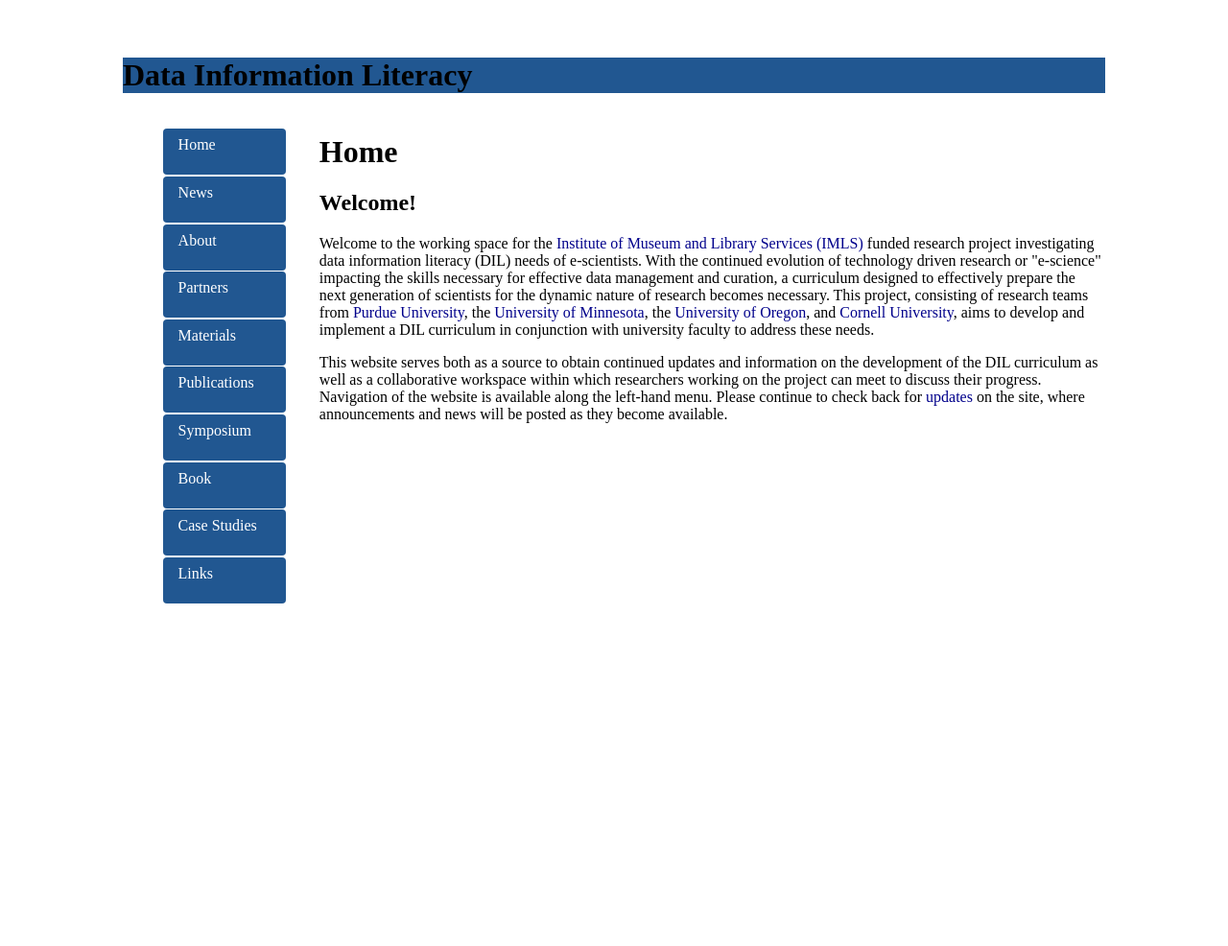
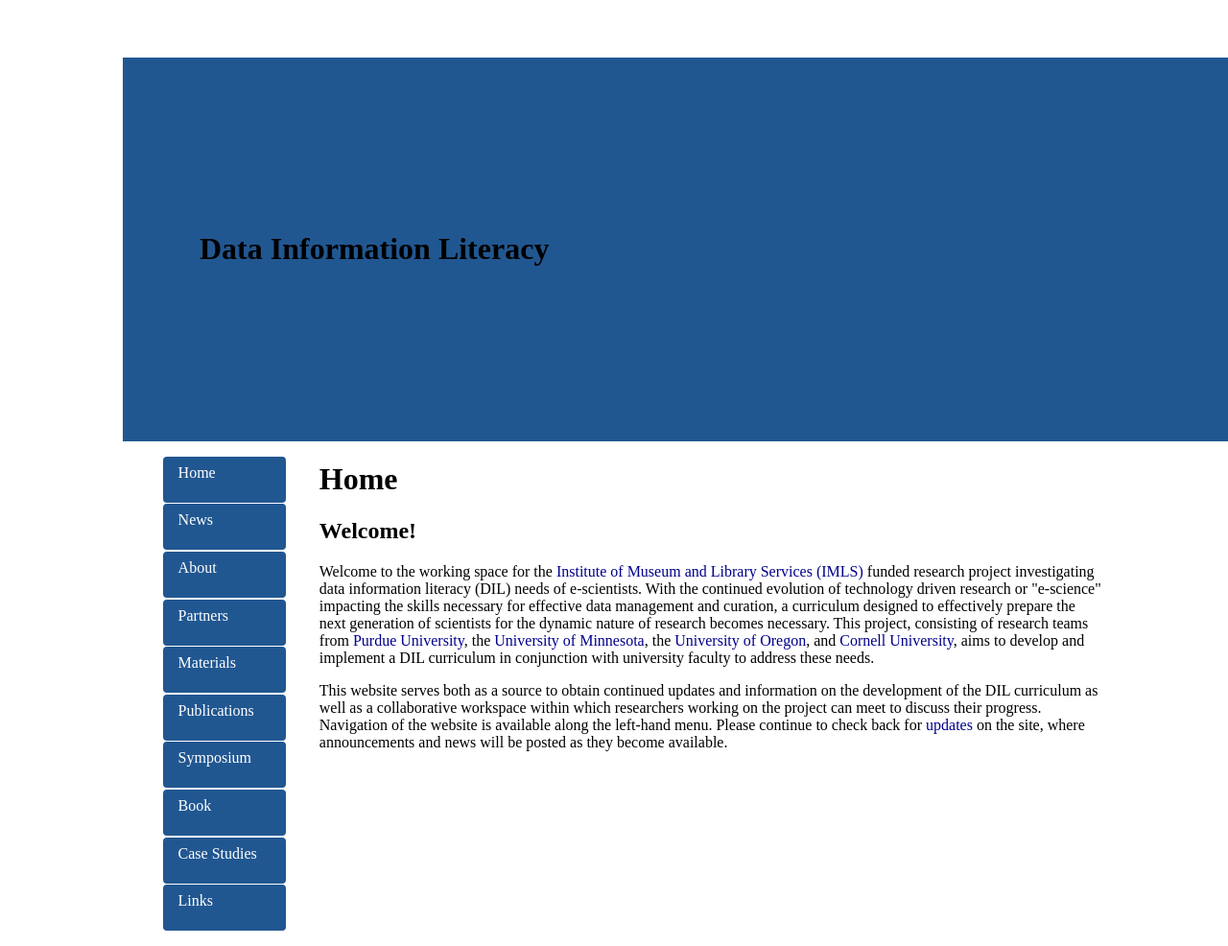
Before and after one commit to datainfolit/datainfolit, a Jekyll site: the page built from index.html, in a window 1280 px wide. Shown: the whole page at 96% size. Built offline with Jekyll 4.4.1, drawn with Linux system fonts in a browser that asks for light colours; before the commit the page ends 900 px from its top, so only the background shows below that.

Commit message:
Update main.css

```diff
--- a/css/main.css
+++ b/css/main.css
@@ -52,4 +52,8 @@ header {
     background: #215791;
     width: 100%;
     height: 100%;
+    padding-top: 10em;
+    padding-bottom: 10em;
+    padding-left: 5em;
+    padding-right: 5em;
 }
```
